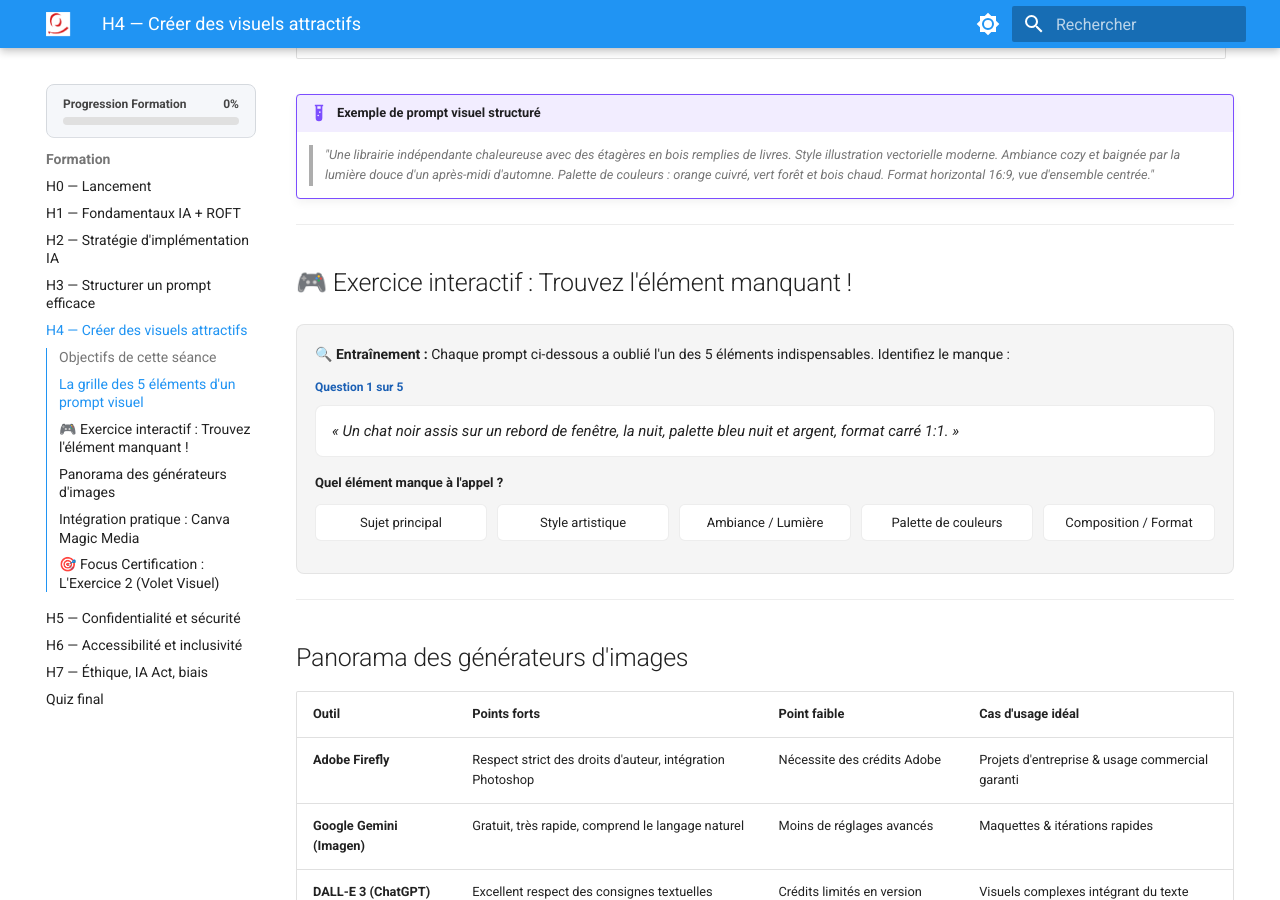
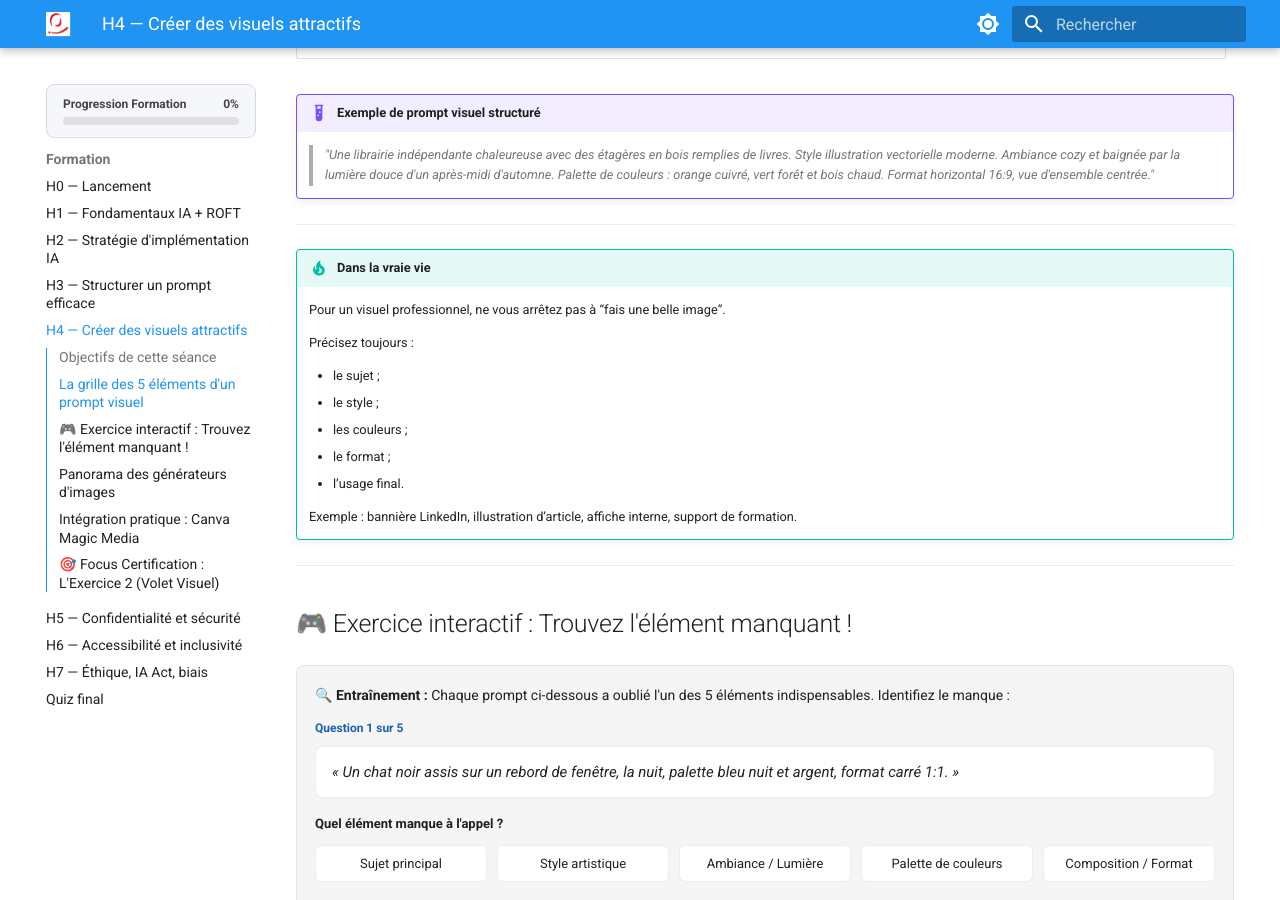
Before and after one commit to pierre-l-hue/wiki-formation-ia, an MkDocs documentation site: the page built from docs/formation/h4.md, in a window 1280 px wide and 900 px high, scrolled down 963 px. Built offline with MkDocs 1.6.1 and Material for MkDocs 9.7.7, drawn with Linux system fonts in a browser that asks for light colours; some of the changed text lies outside the part shown.

Commit message:
Add tip for specifying visual design details
Added a tip section for creating professional visuals.

```diff
--- a/docs/formation/h4.md
+++ b/docs/formation/h4.md
@@ -29,7 +29,20 @@
     > *"Une librairie indépendante chaleureuse avec des étagères en bois remplies de livres. Style illustration vectorielle moderne. Ambiance cozy et baignée par la lumière douce d'un après-midi d'automne. Palette de couleurs : orange cuivré, vert forêt et bois chaud. Format horizontal 16:9, vue d'ensemble centrée."*
 
 ---
+!!! tip "Dans la vraie vie"
+    Pour un visuel professionnel, ne vous arrêtez pas à “fais une belle image”.
 
+    Précisez toujours :
+
+    - le sujet ;
+    - le style ;
+    - les couleurs ;
+    - le format ;
+    - l’usage final.
+
+    Exemple : bannière LinkedIn, illustration d’article, affiche interne, support de formation.
+
+---
 ## 🎮 Exercice interactif : Trouvez l'élément manquant !
 
 <!-- ==================================================== -->
```
